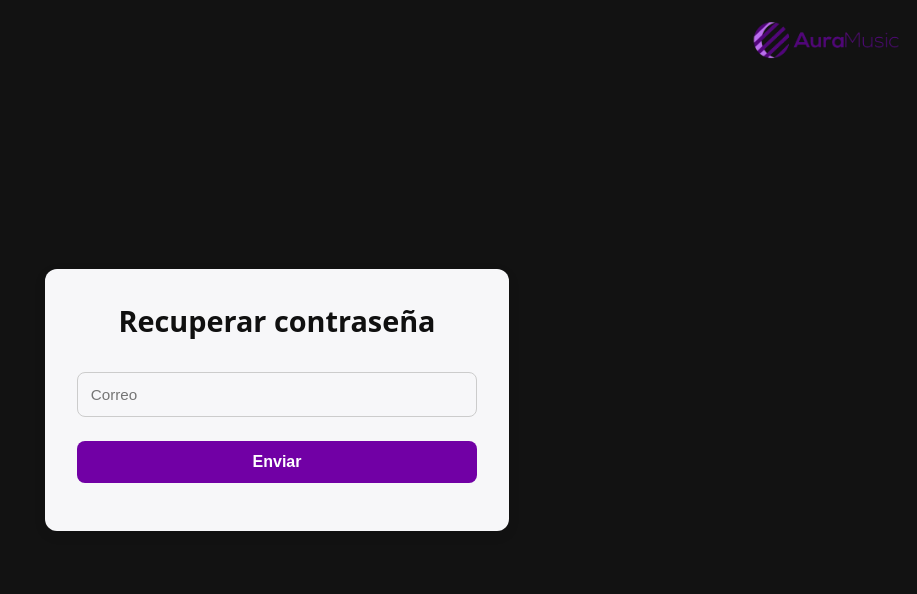
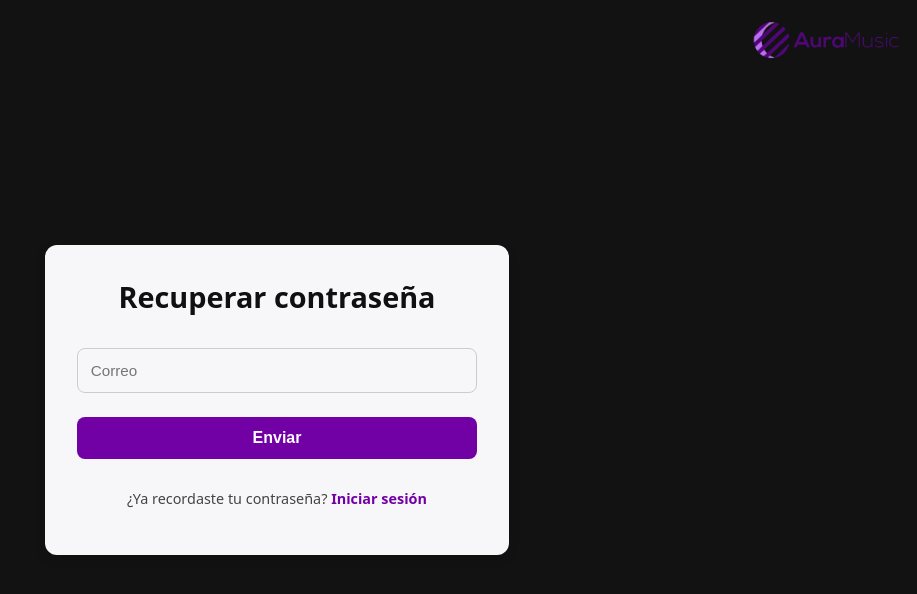
Before and after one commit to angiedejauregui/testing-tp, a React (Vite) app in the folder frontend/: page /forgot-password in a window 1280 px wide. Shown: the top 594 px of the page, without its empty margins (363-1280 px from the left). Built offline with nearby package versions, Linux system fonts and the light colour scheme.

Commit message:
update form

```diff
--- a/frontend/src/pages/ForgotPassword.jsx
+++ b/frontend/src/pages/ForgotPassword.jsx
@@ -59,6 +59,12 @@ const ForgotPassword = () => {
         />
 
         <button type="submit">{loading ? "Cargando..." : "Enviar"}</button>
+        <p>
+          ¿Ya recordaste tu contraseña?{" "}
+          <b onClick={() => navigate("/login")}>
+            Iniciar sesión
+          </b>
+        </p>
       </form>
     </div>
   );
--- a/frontend/src/pages/ResetPassword.jsx
+++ b/frontend/src/pages/ResetPassword.jsx
@@ -54,7 +54,6 @@ const ResetPassword = () => {
       <form onSubmit={handleSubmit}>
         {mensajeSuccess && <div className="mensaje success">{mensajeSuccess}</div>}
         {mensajeError && <div className="mensaje error">{mensajeError}</div>}
-
         <input
           onChange={(e) => setContraseña(e.target.value)}
           value={contraseña}
```
